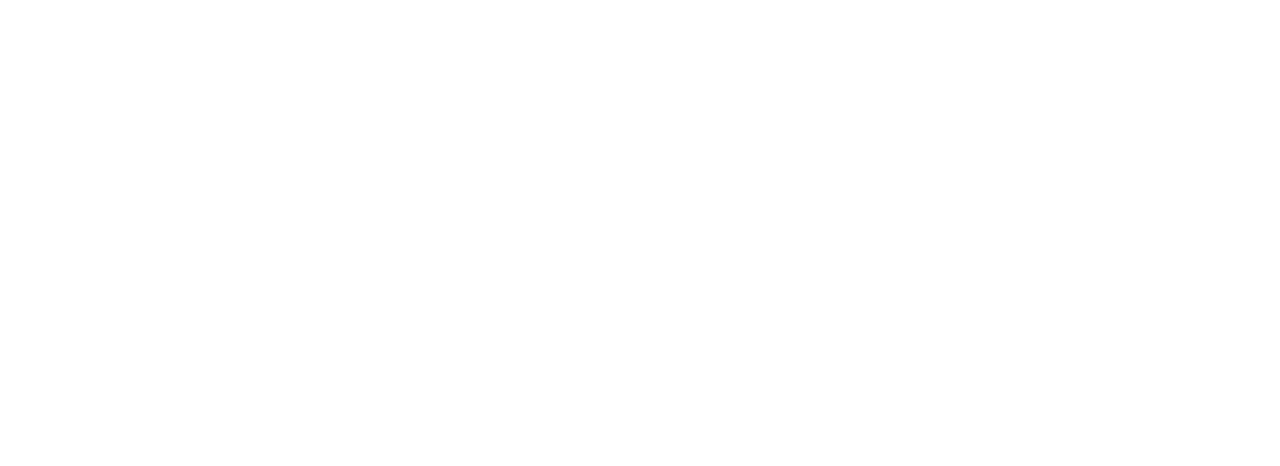
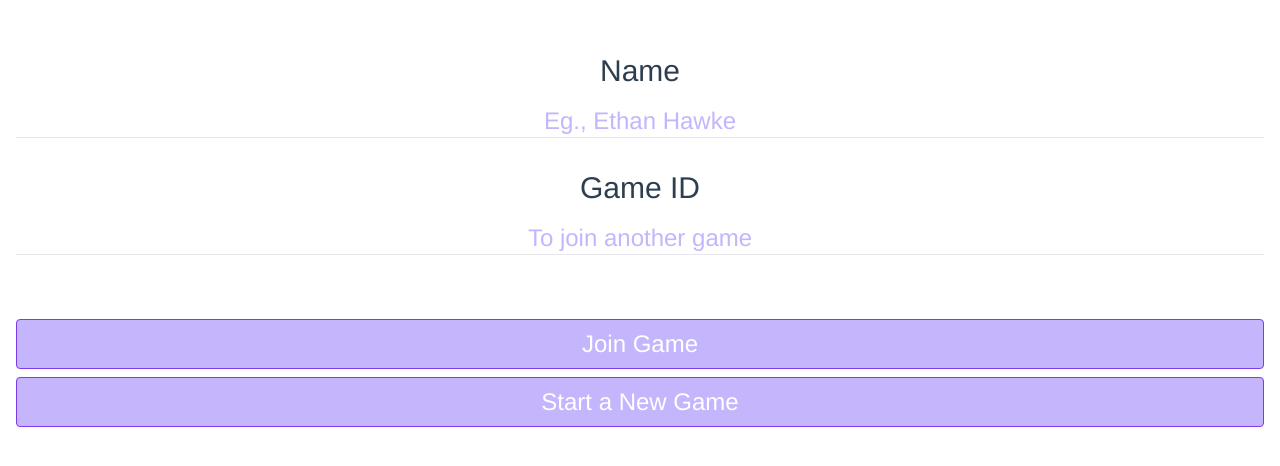
Before and after one commit to joshgaber/hamontjs-pusher-app, a Vue app in the folder client/: page /tictactoe in a window 1280 px wide. Shown: the part 160-626 px from the top of the page. Built offline with nearby package versions, Linux system fonts and the light colour scheme; no server answers.

Commit message:
Add TicTacToe app

```diff
--- a/client/src/router/index.js
+++ b/client/src/router/index.js
@@ -2,6 +2,7 @@
 import VueRouter from 'vue-router';
 import JellybeanHome from '../views/Jellybean/Home.vue';
 import JellybeanDashboard from '../views/Jellybean/Dashboard.vue';
+import TicTacToe from '../views/TicTacToe/Home.vue';
 
 Vue.use(VueRouter);
 
@@ -16,6 +17,11 @@
     name: 'jellybean-dashboard',
     component: JellybeanDashboard,
   },
+  {
+    path: '/tictactoe',
+    name: 'tictactoe',
+    component: TicTacToe,
+  },
 ];
 
 export default new VueRouter({
--- /dev/null
+++ b/client/src/views/TicTacToe/Home.vue
@@ -0,0 +1,162 @@
+<template>
+  <div class="h-screen w-screen">
+    <div
+      v-show="!gameId"
+      class="h-full w-full flex content-center justify-center"
+    >
+      <div class="container m-auto px-4 flex flex-col">
+        <label for="input-name" class="block text-3xl mb-4">Name</label>
+        <input
+          id="input-name"
+          type="text"
+          class="block w-full border-b mb-8 text-2xl text-center text-purple-600 placeholder-purple-300"
+          v-model="name"
+          placeholder="Eg., Ethan Hawke"
+        />
+        <label for="input-game" class="block text-3xl mb-4">Game ID</label>
+        <input
+          id="input-game"
+          type="text"
+          class="block w-full border-b mb-16 text-2xl text-center text-purple-600 placeholder-purple-300"
+          v-model="game"
+          placeholder="To join another game"
+        />
+        <button
+          :disabled="joinDisabled"
+          class="block w-full text-2xl text-white py-2 mb-2 rounded border border-purple-600"
+          :class="{
+            'bg-purple-300 hover:bg-purple-300 pointer-events-none cursor-not-allowed': joinDisabled,
+            'bg-purple-500 hover:bg-purple-700': !joinDisabled,
+          }"
+          @click="joinGame(game)"
+        >
+          Join Game
+        </button>
+        <button
+          :disabled="newGameDisabled"
+          class="block w-full text-2xl text-white py-2 rounded border border-purple-600"
+          :class="{
+            'bg-purple-300 hover:bg-purple-300 pointer-events-none cursor-not-allowed': newGameDisabled,
+            'bg-purple-500 hover:bg-purple-700': !newGameDisabled,
+          }"
+          @click="joinGame()"
+        >
+          Start a New Game
+        </button>
+      </div>
+    </div>
+    <div
+      v-show="gameId"
+      class="h-full w-full bg-yellow-400 flex content-center justify-center"
+    >
+      <div class="container mx-auto flex flex-col justify-center">
+        <h2 style="font-size: 8rem"><i class="fa fa-hourglass-half"></i></h2>
+        <div class="text-4xl">Okay, your guess has been logged.</div>
+        <div class="text-4xl"><strong>Do not</strong> leave this page!</div>
+      </div>
+    </div>
+  </div>
+</template>
+
+<script>
+import Pusher from 'pusher-js';
+import axios from 'axios';
+
+export default {
+  name: 'home',
+  data() {
+    return {
+      pusher: null,
+      name: '',
+      game: '',
+      gameId: null,
+      grid: [
+        [null, null, null],
+        [null, null, null],
+        [null, null, null],
+      ],
+      marker: null,
+      turn: 'X',
+    };
+  },
+  methods: {
+    async submitGuess() {
+      await axios.post(process.env.VUE_APP_API + '/api/jellybean/guess', {
+        name: this.name,
+        guess: this.guess,
+      });
+      this.pusher
+        .subscribe('hamontjs')
+        .bind('tictactoe-' + this.game, this.receiveAnswer);
+    },
+
+    receiveAnswer(data) {
+      this.results = data;
+      this.stage = 'results';
+    },
+  },
+  computed: {
+    joinDisabled() {
+      return this.name === '' || !this.game.match(/[A-Za-z]{4}/);
+    },
+    newGameDisabled() {
+      return this.name === '';
+    },
+    winner() {
+      if (
+        this.grid[0][0] &&
+        ((this.grid[0][0] === this.grid[0][1] &&
+          this.grid[0][0] === this.grid[0][2]) ||
+          (this.grid[0][0] === this.grid[1][1] &&
+            this.grid[0][0] === this.grid[2][2]) ||
+          (this.grid[0][0] === this.grid[1][0] &&
+            this.grid[0][0] === this.grid[2][0]))
+      ) {
+        return this.grid[0][0];
+      }
+
+      if (
+        this.grid[0][1] &&
+        this.grid[0][1] === this.grid[1][1] &&
+        this.grid[0][1] === this.grid[2][1]
+      ) {
+        return this.grid[0][1];
+      }
+
+      if (
+        this.grid[0][2] &&
+        ((this.grid[0][2] === this.grid[1][1] &&
+          this.grid[0][2] === this.grid[2][0]) ||
+          (this.grid[0][2] === this.grid[1][2] &&
+            this.grid[0][2] === this.grid[2][2]))
+      ) {
+        return this.grid[0][2];
+      }
+
+      if (
+        this.grid[1][0] &&
+        this.grid[1][0] === this.grid[1][1] &&
+        this.grid[1][0] === this.grid[1][2]
+      ) {
+        return this.grid[1][0];
+      }
+
+      if (
+        this.grid[2][0] &&
+        this.grid[2][0] === this.grid[2][1] &&
+        this.grid[2][0] === this.grid[2][2]
+      ) {
+        return this.grid[2][0];
+      }
+
+      return null;
+    },
+  },
+  mounted() {
+    this.pusher = new Pusher('3d63639268dbf6809285', {
+      cluster: 'us2',
+      forceTLS: true,
+    });
+  },
+};
+</script>
```
